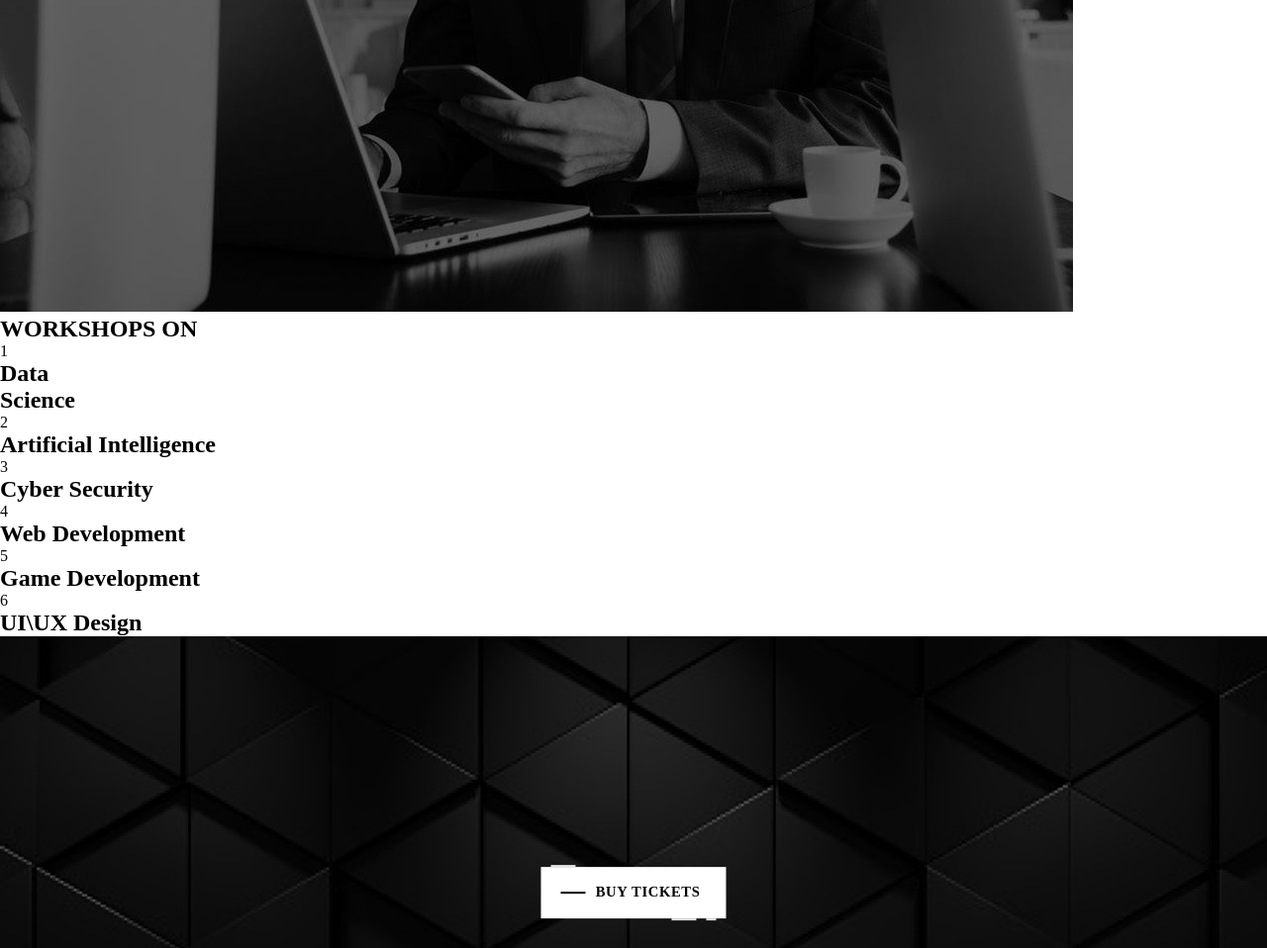
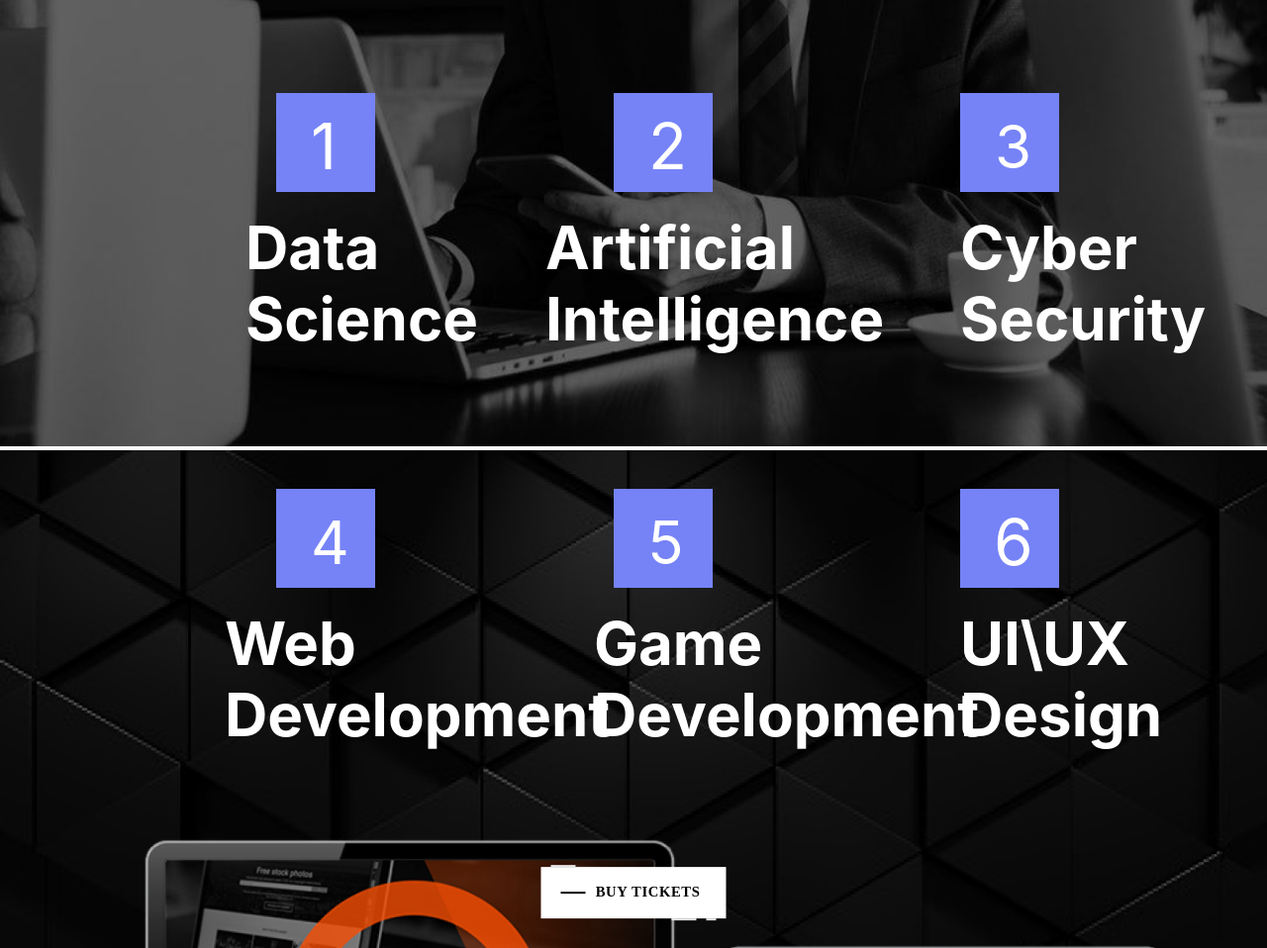
Before and after one commit to charankosari/atharva, a plain HTML site: page project/anything.html in a window 1280 px wide. Shown: the part 1586-2544 px from the top of the page at 99% size. Drawn offline with Linux system fonts and the light colour scheme.

Commit message:
Update anything.css

```diff
--- a/project/anything.css
+++ b/project/anything.css
@@ -18,6 +18,7 @@ font-size: 30px;
 font-weight: bold;
 float: left;
 color: #000;
+/* text-transform: uppercase; */
 letter-spacing: 1.5px;
 cursor: pointer;
 font-family: poppins-extralight,poppins,sans-serif;
@@ -253,3 +254,278 @@ footer{
     height: 430px;
     margin:0 5px;
 }
+.img{
+    width: 100%;
+
+}
+/*  */
+
+.workshopson
+{
+color:white;
+text-align:left;
+vertical-align:text-top;
+font-size:60px;
+font-family:sans-serif;
+left:430px;
+top:185%;
+width:891px;
+height:92px;
+position:absolute;
+line-height:auto;
+border-style:hidden;
+outline:none;
+font-weight: lighter;
+}
+.rectangle1
+{
+background-color:#7683f7;
+height:100px;
+width:100px;
+left:279px;
+top:210%;
+position:absolute;
+}
+.one{
+color:#ffffff;
+text-align:left;
+vertical-align:text-top;
+font-size:64px;
+font-family:Inter;
+left:35px;
+top:15%;
+width:36px;
+height:61px;
+position:absolute;
+line-height:auto;
+border-style:hidden;
+outline:none;
+}
+.datascience
+{
+color:#ffffff;
+text-align:left;
+vertical-align:text-top;
+font-size:40px;
+font-family:Inter;
+left:248px;
+top:225%;
+width:199px;
+height:106px;
+position:absolute;
+line-height:auto;
+border-style:hidden;
+outline:none;
+}
+.rectangle3
+{
+background-color:#7683f7;
+height:100px;
+width:100px;
+top:210%;
+left:620px;
+position:absolute;
+}
+.two
+{
+color:#ffffff;
+text-align:left;
+vertical-align:text-top;
+font-size:64px;
+font-family:Inter;
+left:35px;
+top:15%;
+width:64px;
+height:58px;
+position:absolute;
+line-height:auto;
+border-style:hidden;
+outline:none;
+}
+.artificialintelligence
+{
+color:#ffffff;
+text-align:left;
+vertical-align:text-top;
+font-size:40px;
+font-family:Inter;
+left:551px;
+top:225%;
+width:249px;
+height:106px;
+position:absolute;
+line-height:auto;
+border-style:hidden;
+outline:none;
+}
+.rectangle4
+{
+background-color:#7683f7;
+height:100px;
+width:100px;
+top:210%;
+left:970px;
+position:absolute;
+}
+.three{
+color:#ffffff;
+text-align:left;
+vertical-align:text-top;
+font-size:60px;
+font-family:Inter;
+left:35px;
+top:18px;
+width:48px;
+height:48px;
+position:absolute;
+line-height:auto;
+border-style:hidden;
+outline:none;
+}
+.rectangle6
+{
+background-color:#7683f7;
+height:100px;
+width:100px;
+top:260%;
+left:279px;
+position:absolute;
+}
+.webdevelopment
+{
+color:#ffffff;
+text-align:left;
+vertical-align:text-top;
+font-size:40px;
+font-family:Inter;
+left:227px;
+top:275%;
+width:257px;
+height:106px;
+position:absolute;
+line-height:auto;
+border-style:hidden;
+outline:none;
+}
+.rectangle2
+{
+background-color:#7683f7;
+height:100px;
+width:100px;
+top:260%;
+left:620px;
+position:absolute;
+}
+.five
+{
+color:#ffffff;
+text-align:left;
+vertical-align:text-top;
+font-size:60px;
+font-family:Inter;
+left:35px;
+top:18px;
+width:56px;
+height:59px;
+position:absolute;
+line-height:auto;
+border-style:hidden;
+outline:none;
+}
+.ui-uxdesign
+{
+color:#ffffff;
+text-align:left;
+vertical-align:text-top;
+font-size:40px;
+font-family:Inter;
+left:970px;
+top:275%;
+width:257px;
+height:106px;
+position:absolute;
+line-height:auto;
+border-style:hidden;
+outline:none;
+}
+.rectangle5
+{
+background-color:#7683f7;
+height:100px;
+width:100px;
+top:260%;
+left:970px;
+position:absolute;
+}
+.rectangle2
+{
+background-color:#7683f7;
+height:100px;
+width:100px;
+top:260%;
+left:620px;
+position:absolute;
+}
+.cybersecurity
+{
+color:#ffffff;
+text-align:left;
+vertical-align:text-top;
+font-size:40px;
+font-family:Inter;
+left:970px;
+top:225%;
+width:173px;
+height:106px;
+position:absolute;
+line-height:auto;
+border-style:hidden;
+outline:none;
+}
+.gamedevelopment
+{
+color:#ffffff;
+text-align:left;
+vertical-align:text-top;
+font-size:40px;
+font-family:Inter;
+left:600px;
+top:275%;
+width:257px;
+height:106px;
+position:absolute;
+line-height:auto;
+border-style:hidden;
+outline:none;
+}
+.four{
+color:#ffffff;
+text-align:left;
+vertical-align:text-top;
+font-size:60px;
+font-family:Inter;
+left:35px;
+top:18px;
+width:43px;
+height:49px;
+position:absolute;
+line-height:auto;
+border-style:hidden;
+outline:none;
+}
+.six
+{
+color:#ffffff;
+text-align:left;
+vertical-align:text-top;
+font-size:64px;
+font-family:Inter;
+left:34px;
+top:15px;
+width:60px;
+height:68px;
+position:absolute;
+line-height:auto;
+border-style:hidden;
+outline:none;
+}
```
